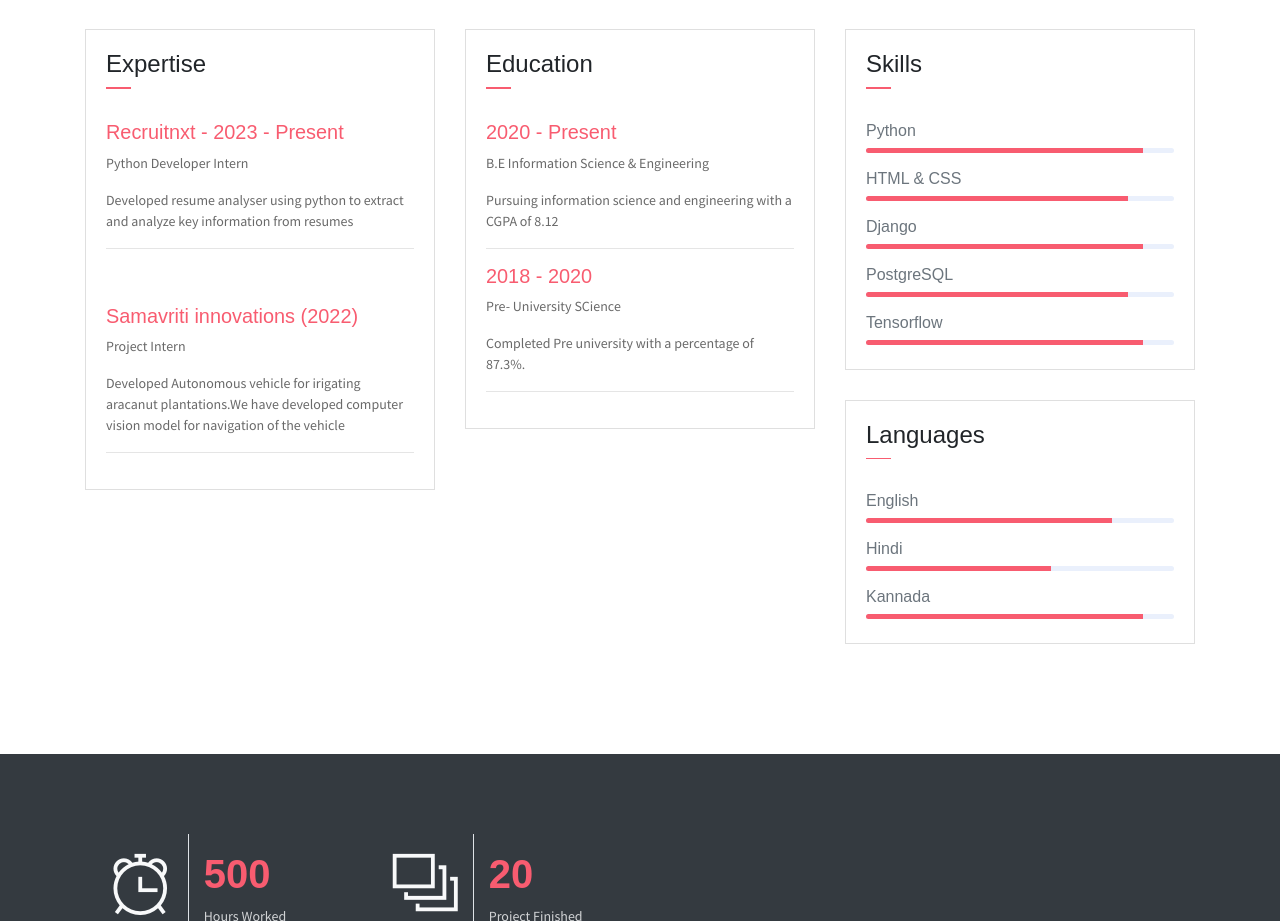
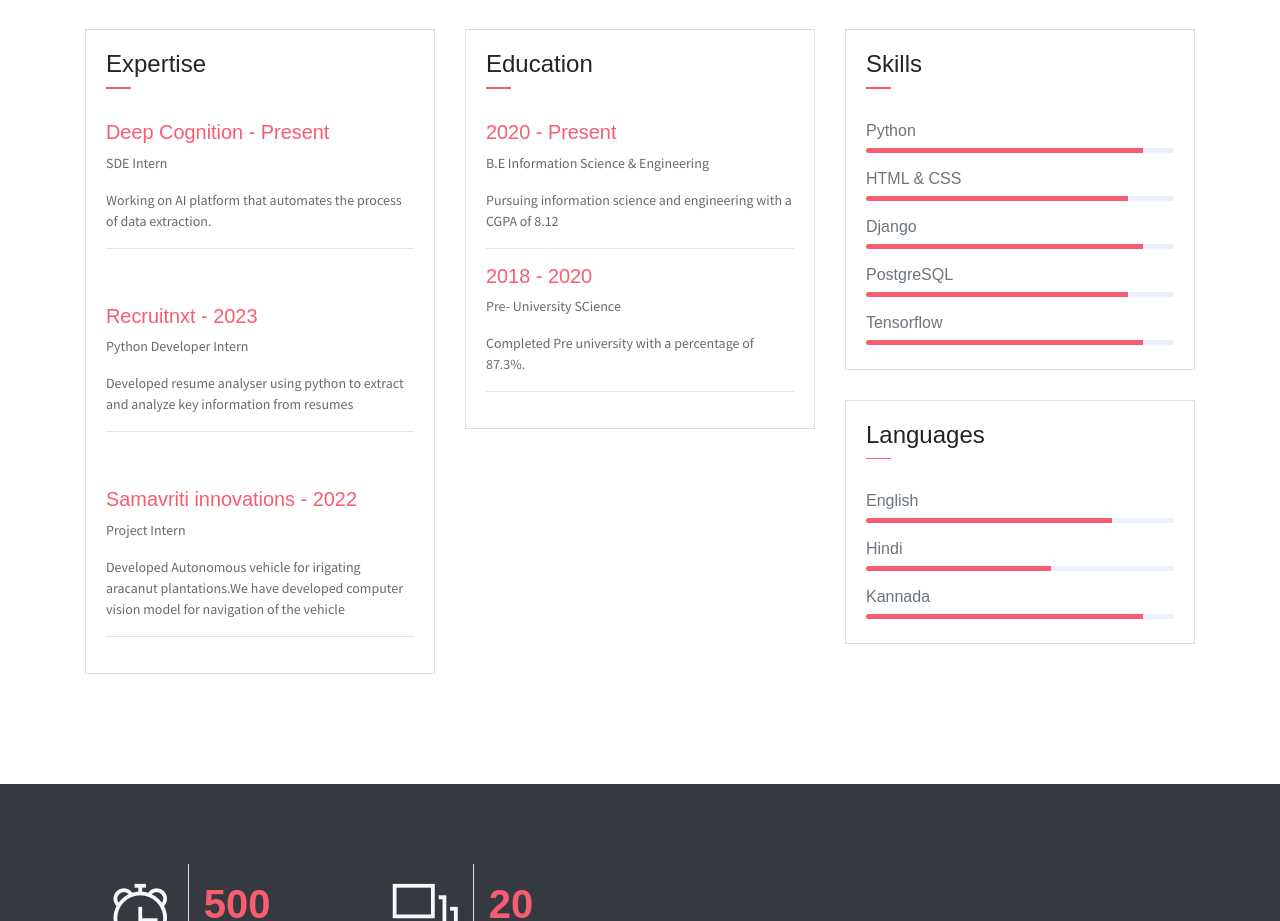
Before and after one commit to Pannagaperumal/portfolio, a plain HTML site: page index.html in a window 1280 px wide. Shown: the part 1340-2261 px from the top of the page. Drawn offline with Linux system fonts and the light colour scheme; some packages are replaced by stand-ins of ours; files whose address does not match are found by name.

Commit message:
added deep cogn

```diff
--- a/index.html
+++ b/index.html
@@ -5,7 +5,7 @@
     <meta name="viewport" content="width=device-width, initial-scale=1, shrink-to-fit=no">
     <meta name="description" content="Start your development with JohnDoe landing page.">
     <meta name="author" content="Devcrud">
-    <title>pannaga perumal | Home </title>
+    <title>Pannaga Perumal | Home </title>
 	<link rel="icon" href="imgs/1.jpg" type="image/x-icon/">
     <!-- font icons -->
     <link rel="stylesheet" href="vendors/themify-icons/css/themify-icons.css">
@@ -122,18 +122,25 @@
                             </div>
                         </div>
                         <div class="card-body">
-                            <h6 class="title text-danger">Recruitnxt - 2023 - Present</h6>
+                            <h6 class="title text-danger">Deep Cognition - Present</h6>
+                            <P> SDE Intern</P>
+                            <P class="subtitle">Working on AI platform that automates the process of data extraction.</P>
+                            <hr>
+                        </div>
+			    <div class="card-body">
+                            <h6 class="title text-danger">Recruitnxt - 2023 </h6>
                             <P>Python Developer Intern</P>
                             <P class="subtitle">Developed resume analyser using python to extract and analyze key information from
                                 resumes</P>
                             <hr>
                         </div>
                         <div class="card-body">
-                            <h6 class="title text-danger">Samavriti innovations (2022)</h6>
+                            <h6 class="title text-danger">Samavriti innovations - 2022</h6>
                             <P>Project Intern</P>
                             <P class="subtitle">Developed Autonomous vehicle for irigating aracanut plantations.We have developed computer vision model for navigation of the vehicle</P>
                             <hr>
                         </div>
+
                     </div>
                 </div>
                 <div class="col-md-6 col-lg-4">
```
